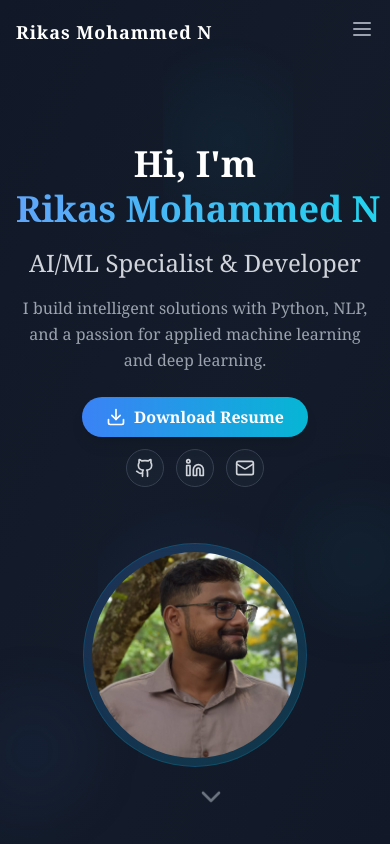
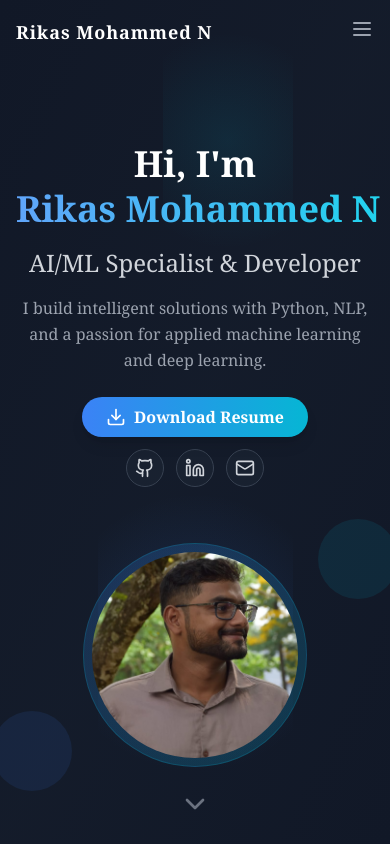
Before and after one commit to rikas05/rikas05.github.io, a React (Vite) app: page / in a window 390 px wide. Shown: the top 844 px of the page. Built offline with nearby package versions, Linux system fonts and the light colour scheme.

Commit message:
increased responsiveness-2

```diff
--- a/src/components/Contact.tsx
+++ b/src/components/Contact.tsx
@@ -40,8 +40,8 @@ const Contact = () => {
 
   return (
     <section id="contact" className="py-24 bg-gray-900 relative overflow-hidden">
-      <div className="absolute top-1/2 -translate-y-1/2 left-0 w-72 md:w-96 h-72 md:h-96 bg-cyan-500/10 rounded-full filter blur-3xl animate-pulse"></div>
-      <div className="absolute top-1/2 -translate-y-1/2 right-0 w-72 md:w-96 h-72 md:h-96 bg-purple-500/10 rounded-full filter blur-3xl animate-pulse" style={{animationDelay: '2s'}}></div>
+      <div className="absolute top-1/2 -translate-y-1/2 left-0 w-72 md:w-96 h-72 md:h-96 bg-cyan-500/10 rounded-full md:filter md:blur-3xl md:animate-pulse"></div>
+      <div className="absolute top-1/2 -translate-y-1/2 right-0 w-72 md:w-96 h-72 md:h-96 bg-purple-500/10 rounded-full md:filter md:blur-3xl md:animate-pulse" style={{animationDelay: '2s'}}></div>
 
       <div className="max-w-6xl mx-auto px-4 sm:px-6 lg:px-8 relative z-10">
         <div className="text-center mb-16">
@@ -58,7 +58,7 @@ const Contact = () => {
               <a
                 key={item.value}
                 href={item.href}
-                className="flex items-center gap-3 md:gap-4 p-3 md:p-4 bg-gray-800/40 backdrop-blur-sm rounded-2xl border border-gray-700/60 transition-all duration-300 hover:border-cyan-400/50 hover:bg-gray-800/60"
+                className="flex items-center gap-3 md:gap-4 p-3 md:p-4 bg-gray-800/40 md:backdrop-blur-sm rounded-2xl border border-gray-700/60 transition-all duration-300 hover:border-cyan-400/50 hover:bg-gray-800/60"
               >
                 <item.icon className="h-5 w-5 md:h-6 md:w-6 text-cyan-400 flex-shrink-0" />
                 <span className="text-gray-300 text-sm md:text-base">{item.value}</span>
@@ -66,7 +66,7 @@ const Contact = () => {
             ))}
             <div className="flex justify-center pt-2 md:pt-4">
                 {socialLinks.map((social) => (
-                    <a key={social.href} href={social.href} target="_blank" rel="noopener noreferrer" className="p-2 md:p-3 bg-gray-800/40 backdrop-blur-sm rounded-full border border-gray-700/60 text-gray-400 hover:text-white hover:border-cyan-400/50 hover:bg-gray-800/60 transition-all duration-300 mx-1 md:mx-2">
+                    <a key={social.href} href={social.href} target="_blank" rel="noopener noreferrer" className="p-2 md:p-3 bg-gray-800/40 md:backdrop-blur-sm rounded-full border border-gray-700/60 text-gray-400 hover:text-white hover:border-cyan-400/50 hover:bg-gray-800/60 transition-all duration-300 mx-1 md:mx-2">
                         <social.icon className="h-5 w-5 md:h-6 md:w-6" />
                     </a>
                 ))}
--- a/src/components/Experience.tsx
+++ b/src/components/Experience.tsx
@@ -39,8 +39,8 @@ const experiences = [
 const Experience = () => {
   return (
     <section id="experience" className="py-24 bg-gray-900 relative overflow-hidden">
-      <div className="absolute top-0 left-0 w-72 md:w-96 h-72 md:h-96 bg-purple-500/10 rounded-full filter blur-3xl animate-pulse"></div>
-      <div className="absolute bottom-0 right-0 w-72 md:w-96 h-72 md:h-96 bg-blue-500/10 rounded-full filter blur-3xl animate-pulse" style={{animationDelay: '3s'}}></div>
+      <div className="absolute top-0 left-0 w-72 md:w-96 h-72 md:h-96 bg-purple-500/10 rounded-full md:filter md:blur-3xl md:animate-pulse"></div>
+      <div className="absolute bottom-0 right-0 w-72 md:w-96 h-72 md:h-96 bg-blue-500/10 rounded-full md:filter md:blur-3xl md:animate-pulse" style={{animationDelay: '3s'}}></div>
 
       <div className="max-w-4xl mx-auto px-4 sm:px-6 lg:px-8 relative z-10">
         <div className="text-center mb-16">
--- a/src/components/Hero.tsx
+++ b/src/components/Hero.tsx
@@ -15,8 +15,8 @@ const Hero = () => {
       {/* Animated background */}
       <div className="absolute inset-0 bg-gray-900">
         <div className="absolute inset-0 bg-gradient-to-br from-gray-900 via-gray-800/20 to-transparent"></div>
-        <div className="absolute bottom-0 left-1/4 w-1/2 h-1/2 bg-[radial-gradient(circle_at_center,rgba(59,130,246,0.15),transparent_60%)] animate-pulse"></div>
-        <div className="absolute top-0 right-1/4 w-1/3 h-1/3 bg-[radial-gradient(circle_at_center,rgba(6,182,212,0.1),transparent_70%)] animate-pulse" style={{animationDelay: '2s'}}></div>
+        <div className="absolute bottom-0 left-1/4 w-1/2 h-1/2 bg-[radial-gradient(circle_at_center,rgba(59,130,246,0.15),transparent_60%)] md:animate-pulse"></div>
+        <div className="absolute top-0 right-1/4 w-1/3 h-1/3 bg-[radial-gradient(circle_at_center,rgba(6,182,212,0.1),transparent_70%)] md:animate-pulse" style={{animationDelay: '2s'}}></div>
       </div>
 
       <div className="relative z-10 max-w-7xl mx-auto px-4 sm:px-6 lg:px-8 w-full">
@@ -58,7 +58,7 @@ const Hero = () => {
 
           {/* Right Content - Image */}
           <div className="relative flex justify-center lg:justify-end">
-            <div className="w-56 h-56 sm:w-80 sm:h-80 lg:w-96 lg:h-96 rounded-full overflow-hidden bg-gradient-to-br from-blue-500/20 to-cyan-500/20 p-2 backdrop-blur-sm border border-cyan-500/20">
+            <div className="w-56 h-56 sm:w-80 sm:h-80 lg:w-96 lg:h-96 rounded-full overflow-hidden bg-gradient-to-br from-blue-500/20 to-cyan-500/20 p-2 md:backdrop-blur-sm border border-cyan-500/20">
               <div className="w-full h-full rounded-full overflow-hidden bg-gray-800">
                 {
                   <img src={rikasImage} className="w-full h-full object-cover" alt="Rikas Mohammed N" />
@@ -68,15 +68,15 @@ const Hero = () => {
                 </div>
               </div>
             </div>
-            <div className="absolute -bottom-6 sm:-bottom-8 -left-6 sm:-left-8 w-20 sm:w-32 h-20 sm:h-32 bg-blue-500/10 rounded-full filter blur-2xl"></div>
-            <div className="absolute -top-6 sm:-top-8 -right-6 sm:-right-8 w-20 sm:w-32 h-20 sm:h-32 bg-cyan-500/10 rounded-full filter blur-2xl"></div>
+            <div className="absolute -bottom-6 sm:-bottom-8 -left-6 sm:-left-8 w-20 sm:w-32 h-20 sm:h-32 bg-blue-500/10 rounded-full md:filter md:blur-2xl"></div>
+            <div className="absolute -top-6 sm:-top-8 -right-6 sm:-right-8 w-20 sm:w-32 h-20 sm:h-32 bg-cyan-500/10 rounded-full md:filter md:blur-2xl"></div>
           </div>
         </div>
       </div>
 
       <button
         onClick={scrollToAbout}
-        className="absolute bottom-6 sm:bottom-10 left-1/2 -translate-x-1/2 z-20 animate-bounce text-gray-500 hover:text-white transition-colors duration-300"
+        className="absolute bottom-6 sm:bottom-10 left-1/2 -translate-x-1/2 z-20 md:animate-bounce text-gray-500 hover:text-white transition-colors duration-300"
       >
         <ChevronDown className="h-8 w-8 sm:h-10 sm:w-10" />
       </button>
--- a/src/components/Projects.tsx
+++ b/src/components/Projects.tsx
@@ -48,8 +48,8 @@ const projectsData: Project[] = [
 const Projects = () => {
   return (
     <section id="projects" className="py-24 bg-gray-900/50 relative overflow-hidden">
-      <div className="absolute -top-16 -left-16 w-96 h-96 bg-blue-500/10 rounded-full filter blur-3xl animate-pulse"></div>
-      <div className="absolute -bottom-16 -right-16 w-96 h-96 bg-cyan-500/10 rounded-full filter blur-3xl animate-pulse" style={{animationDelay: '3s'}}></div>
+      <div className="absolute -top-16 -left-16 w-96 h-96 bg-blue-500/10 rounded-full md:filter md:blur-3xl md:animate-pulse"></div>
+      <div className="absolute -bottom-16 -right-16 w-96 h-96 bg-cyan-500/10 rounded-full md:filter md:blur-3xl md:animate-pulse" style={{animationDelay: '3s'}}></div>
 
       <div className="max-w-7xl mx-auto px-4 sm:px-6 lg:px-8 relative z-10">
         <div className="text-center mb-16">
--- a/src/components/Skills.tsx
+++ b/src/components/Skills.tsx
@@ -30,8 +30,8 @@ const Skills = () => {
 
   return (
     <section id="skills" className="py-24 bg-gray-900 relative overflow-hidden">
-      <div className="absolute top-1/4 left-0 w-72 h-72 bg-blue-500/10 rounded-full filter blur-3xl animate-pulse"></div>
-      <div className="absolute bottom-1/4 right-0 w-72 h-72 bg-cyan-500/10 rounded-full filter blur-3xl animate-pulse" style={{animationDelay: '2s'}}></div>
+      <div className="absolute top-1/4 left-0 w-72 h-72 bg-blue-500/10 rounded-full md:filter md:blur-3xl md:animate-pulse"></div>
+      <div className="absolute bottom-1/4 right-0 w-72 h-72 bg-cyan-500/10 rounded-full md:filter md:blur-3xl md:animate-pulse" style={{animationDelay: '2s'}}></div>
 
       <div className="max-w-7xl mx-auto px-4 sm:px-6 lg:px-8 relative z-10">
         <div className="text-center mb-16">
@@ -45,7 +45,7 @@ const Skills = () => {
           {skillCategories.map((category) => (
             <div
               key={category.title}
-              className="bg-gray-800/40 backdrop-blur-sm p-6 md:p-8 rounded-2xl border border-gray-700/60 group transition-all duration-300 hover:border-cyan-400/50 hover:bg-gray-800/60"
+              className="bg-gray-800/40 md:backdrop-blur-sm p-6 md:p-8 rounded-2xl border border-gray-700/60 group transition-all duration-300 hover:border-cyan-400/50 hover:bg-gray-800/60"
             >
               <div className="flex items-center gap-4 mb-4">
                 <category.icon className="h-8 w-8 md:h-10 md:w-10 text-cyan-400" />
```
